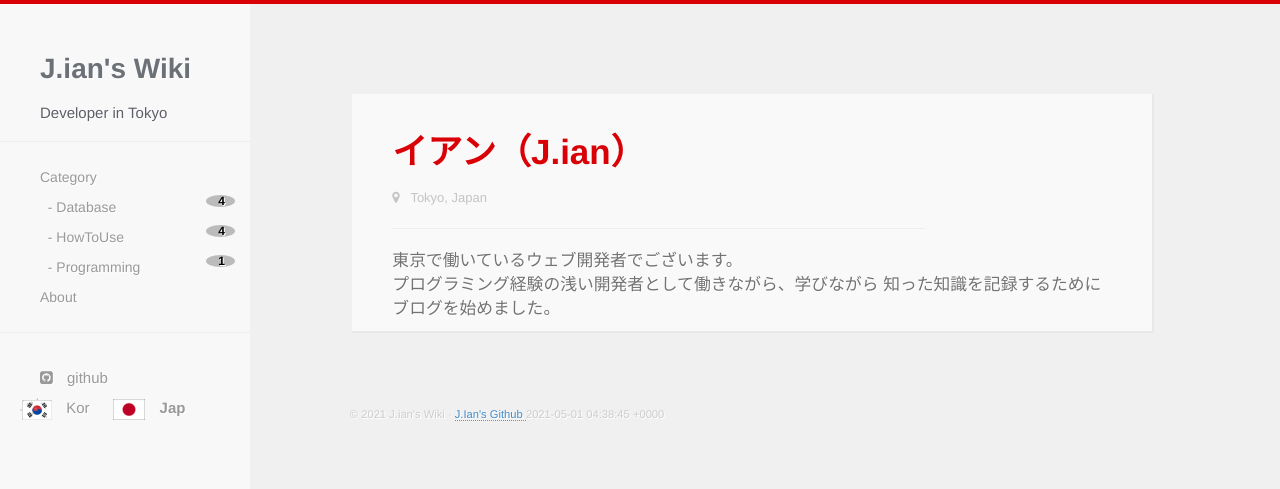
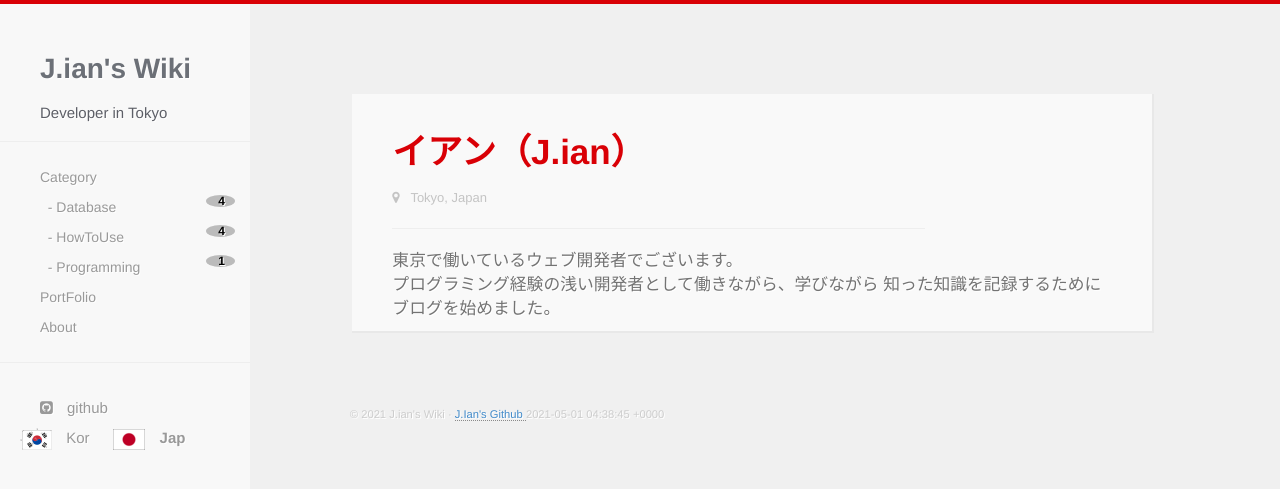
Before and after one commit to jay2u8809/jp, a Jekyll site: the page built from about.html, in a window 1280 px wide. Shown: the top 489 px of the page. Built offline with Jekyll 4.4.1, drawn with Linux system fonts in a browser that asks for light colours; nearby versions of some CDN libraries.

Commit message:
Fix.Add Portfolio menu

```diff
--- a/_includes/navigation.html
+++ b/_includes/navigation.html
@@ -29,6 +29,7 @@
         <!--{% for tag in site.tags %}-->
         <!--<a href="{{ site.baseurl }}/tags/#{{ tag[0] }}" title="{{ tag[0] }}" rel="{{ tag[1].size }}">{{ tag[0] }}</a> &nbsp;-->
         <!--{% endfor %}-->
+      <li><a href="https://www.notion.so/3f36bc16c0b5461fa92636b5a4ea3363">PortFolio</a></li>
       <li><a href="{{ site.baseurl }}/about.html">About</a></li>
       </ul>
     </div><!--/.nav-collapse -->
@@ -59,6 +60,7 @@
     <!-- <li><a href="{{ site.baseurl }}/list.html">List</a></li> -->
     <!-- <li><a href="{{ site.baseurl }}/links.html">Links</a></li> -->
     <!-- <li><a href="{{ site.baseurl }}/projects.html">Projects</a></li> -->
+    <li><a href="https://www.notion.so/3f36bc16c0b5461fa92636b5a4ea3363">PortFolio</a></li>
     <li><a href="{{ site.baseurl }}/about.html">About</a></li>
     <!--<li>Tags</li>-->
     <!--{% for tag in site.tags %}-->
```
